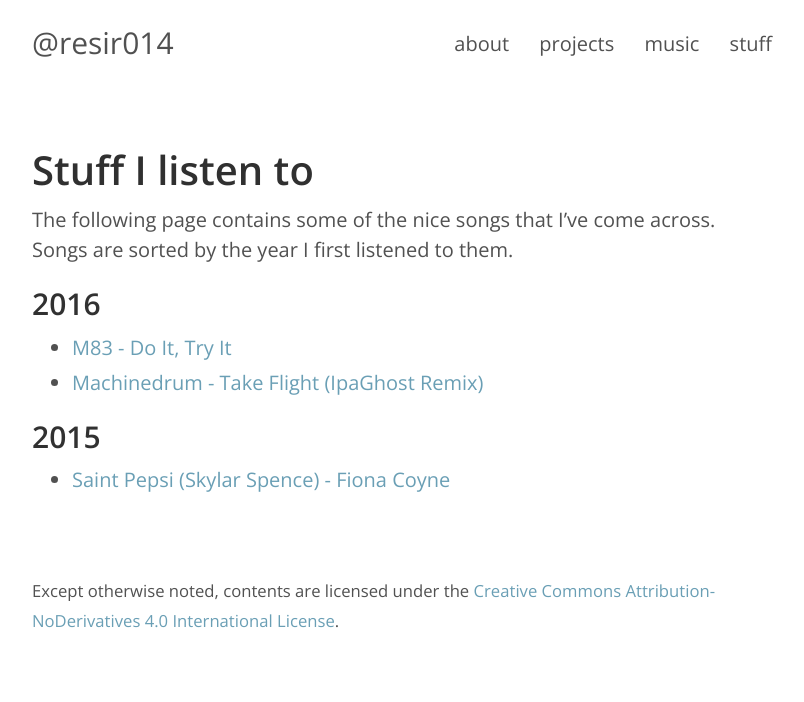
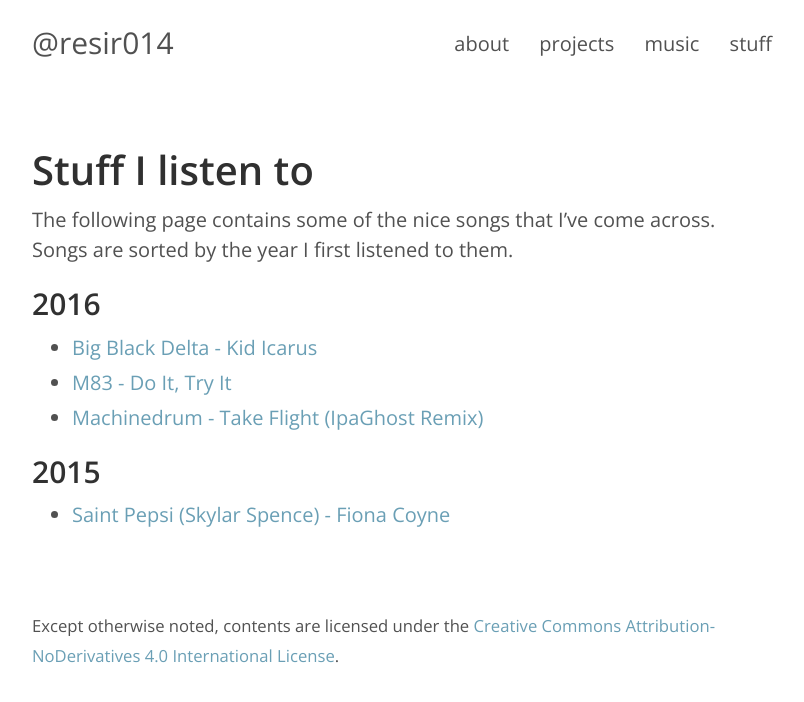
Before and after one commit to resir014/resir014.github.io, a Jekyll site: the page built from music.md, in a window 1280 px wide. Shown: the top 702 px of the page, without its empty margins (238-1042 px from the left). Built offline with Jekyll 4.4.1, drawn with Linux system fonts in a browser that asks for light colours; comment, search, counter and statistics services are not loaded.

Commit message:
New music: Big Black Delta - Kid Icarus

```diff
--- a/music.md
+++ b/music.md
@@ -9,6 +9,7 @@ The following page contains some of the nice songs that I've come across. Songs
 
 ## 2016
 
+* [Big Black Delta - Kid Icarus](https://www.youtube.com/watch?v=OWJADVFUAKk){:target="_blank"}
 * [M83 - Do It, Try It](https://www.youtube.com/watch?v=ryh9rkIRGUs){:target="_blank"}
 * [Machinedrum - Take Flight (IpaGhost Remix)](https://soundcloud.com/ipaghost/vote-machinedrum-take-flight-ipaghost-remix){:target="_blank"}
 
```
